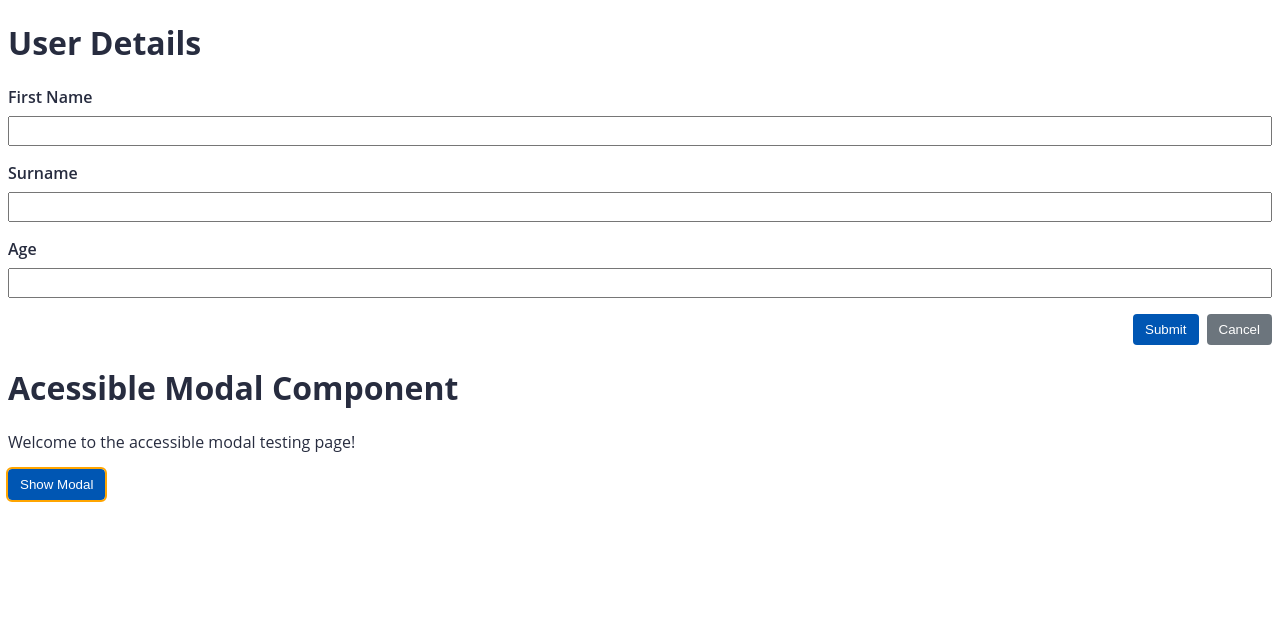
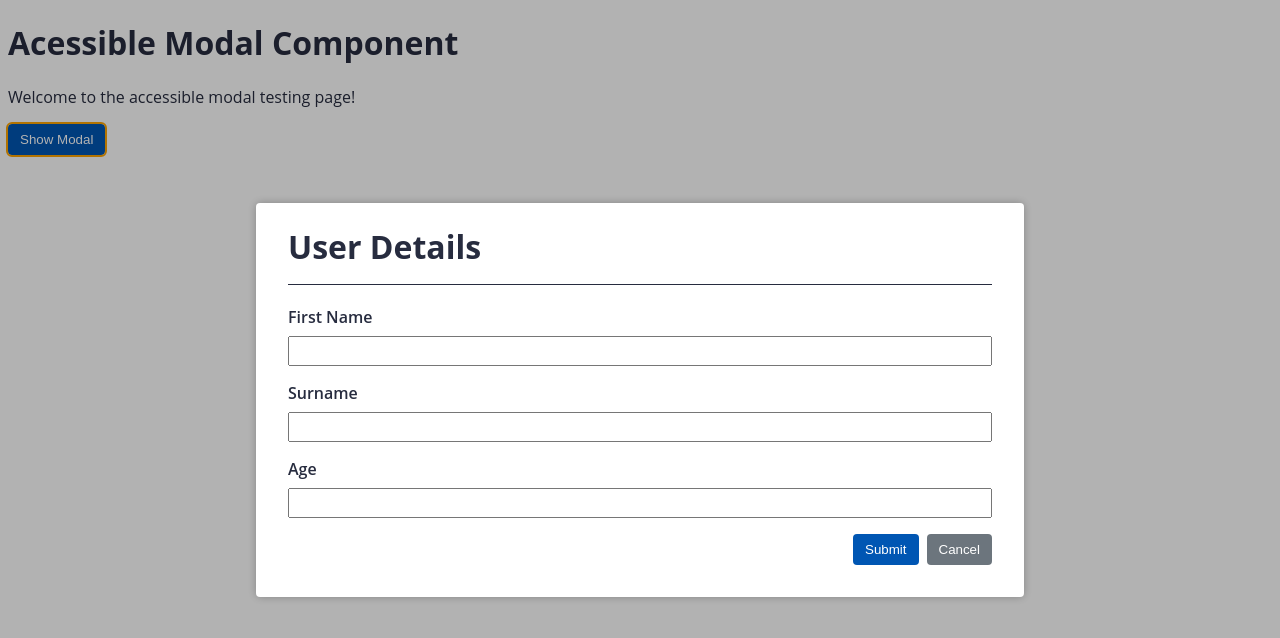
Before and after one commit to devHikary/-Design_Componentes_Avancado, an Angular app: page / in a window 1280 px wide. Both pictures are taken after a click on the button "Show Modal". Shown: the top 638 px of the page. Built offline with nearby package versions, Linux system fonts and the light colour scheme.

Commit message:
Aula 3.6

```diff
--- a/src/app/app.module.ts
+++ b/src/app/app.module.ts
@@ -1,5 +1,6 @@
 import { BrowserModule } from '@angular/platform-browser';
 import { NgModule } from '@angular/core';
+import {BrowserAnimationsModule} from '@angular/platform-browser/animations';
 
 import { AppRoutingModule } from './app-routing.module';
 import { AppComponent } from './app.component';
@@ -12,7 +13,8 @@
   imports: [
     BrowserModule,
     AppRoutingModule,
-    ModalModule
+    ModalModule,
+    BrowserAnimationsModule
   ],
   providers: [],
   bootstrap: [AppComponent]
--- /dev/null
+++ b/src/app/shared/animations/fade.ts
@@ -0,0 +1,14 @@
+import {animate, style, transition, trigger} from '@angular/animations';
+
+export const fade = trigger(
+  'fade',
+  [
+    transition(
+      ':enter',
+      [
+        style({opacity: 0}),
+        animate(1000, style({opacity: 1}))
+      ]
+    )
+  ]
+);
--- a/src/app/shared/components/modal/modal.component.scss
+++ b/src/app/shared/components/modal/modal.component.scss
@@ -0,0 +1,31 @@
+.modal-overlay{
+  position: fixed;
+  z-index: 100;
+  top: 0;
+  left: 0;
+  right: 0;
+  bottom: 0;
+  display: flex;
+  align-items: center;
+  justify-content: center;
+  background-color: rgba(0,0,0,0.3);
+
+  .modal-content{
+    padding: 0 2rem 2rem 2rem;
+    margin: 2%;
+    min-width: 94%;
+    @media (min-width:600px){
+      min-width: 60%;
+    }
+
+    border-radius: 4px;
+    box-shadow: 0 0 8px rgba(0,0,0,0.25);
+    background-color: white;
+
+
+    .modal-title{
+      border-bottom: solid 1px;
+      padding-bottom: 1rem;
+    }
+  }
+}
--- a/src/app/shared/components/modal/modal.component.ts
+++ b/src/app/shared/components/modal/modal.component.ts
@@ -1,13 +1,16 @@
-import { Component, OnInit, TemplateRef } from '@angular/core';
+import { Component, HostBinding, OnInit, TemplateRef } from '@angular/core';
+import { fade } from '../../animations/fade';
 import { ModalConfig } from './interfaces/modal-config';
 
 @Component({
   selector: 'app-modal',
   templateUrl: './modal.component.html',
-  styleUrls: ['./modal.component.scss']
+  styleUrls: ['./modal.component.scss'],
+  animations: [fade]
 })
 export class ModalComponent{
 
+  @HostBinding('@fade') fade = true;
   public config: ModalConfig;
 
   constructor() { }
```
